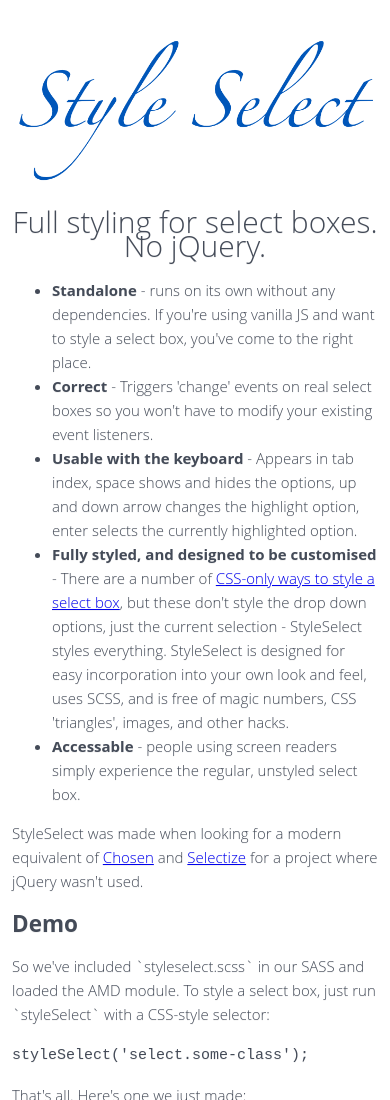
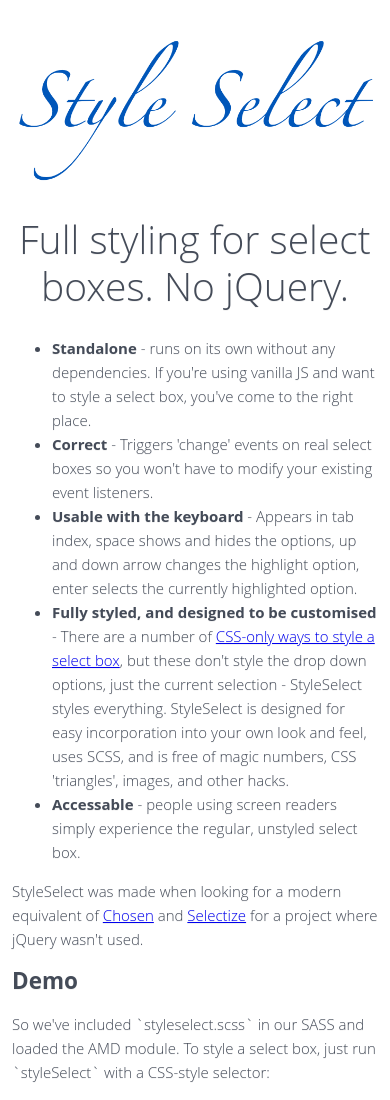
Before and after one commit to mikemaccana/styleselect, a website: page index.html in a window 390 px wide. Shown: the top 1100 px of the page. Drawn offline with Linux system fonts and the light colour scheme; a script that the page names is missing.

Commit message:
Make h1 responsive

```diff
--- a/scss/main.scss
+++ b/scss/main.scss
@@ -20,6 +20,8 @@
 h1 {
     font-weight: 300;
     text-align: center;
+    font-size: 10vw;
+    line-height: 12vw;
 }
 
 .download {
```
Also changed, not shown: css/main.css.
